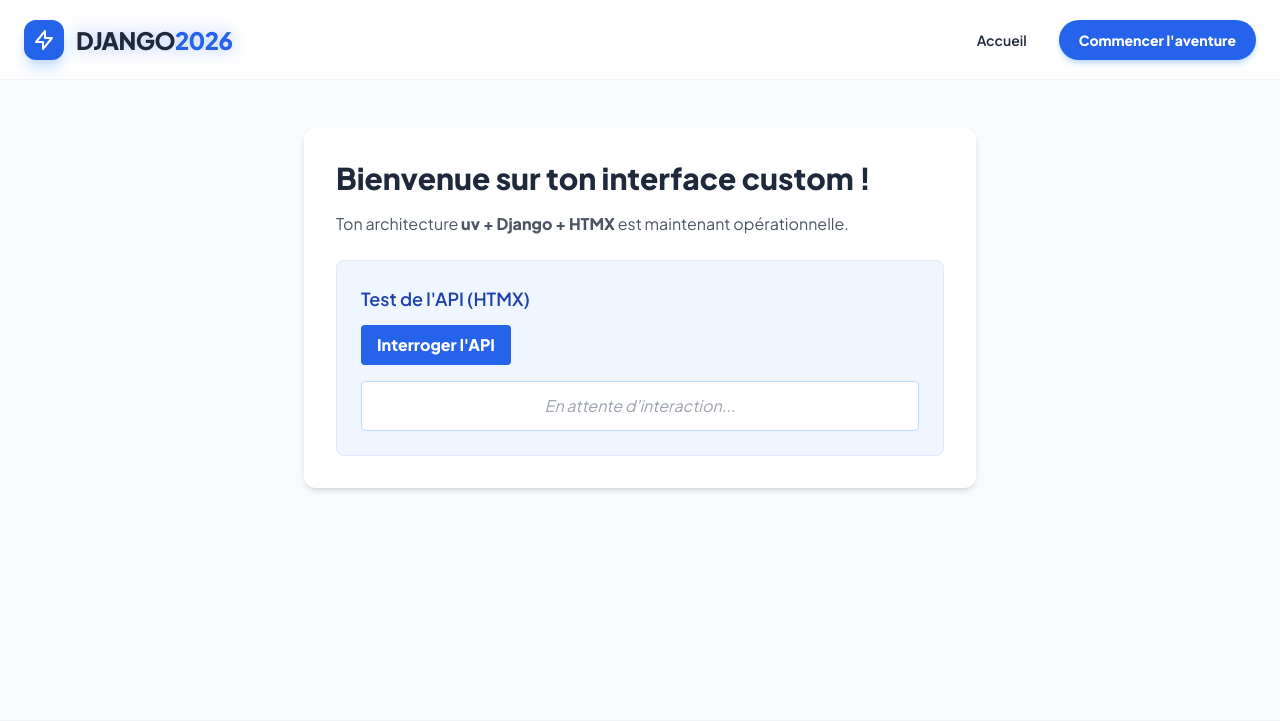
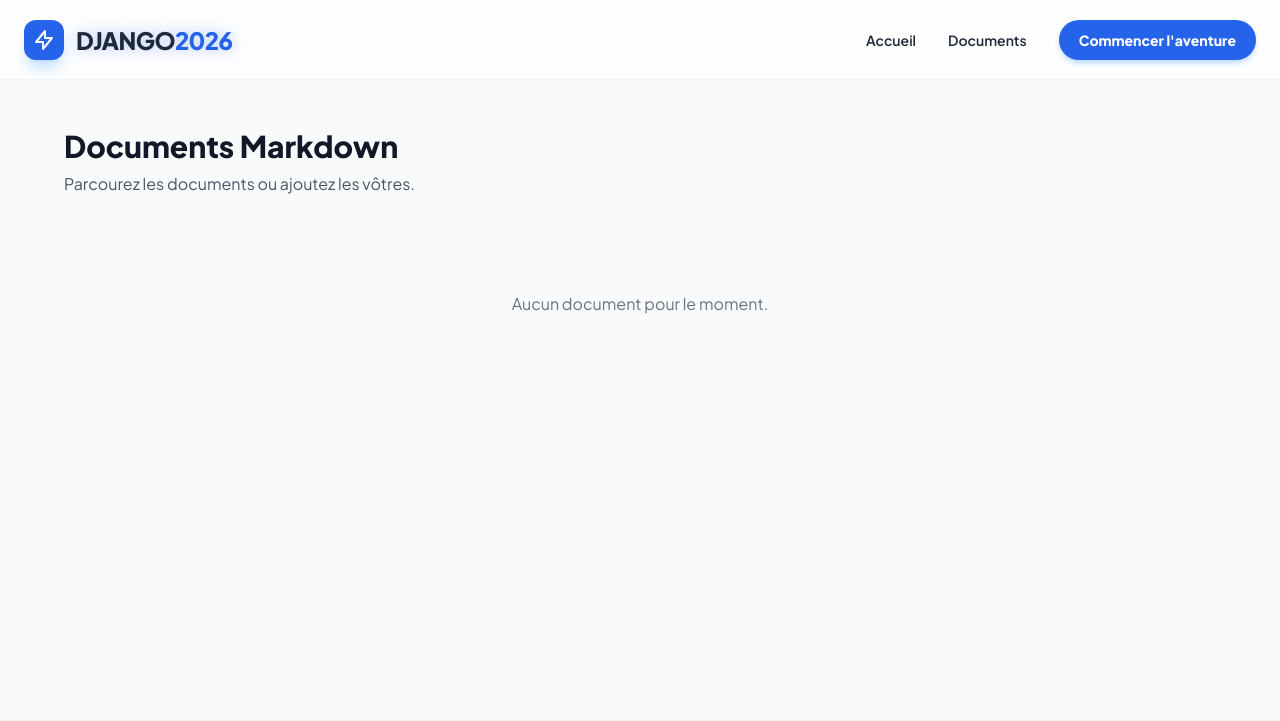
Before and after one commit to Worcesters/UV-DjangoRestFrameWork, a Django app: page / in a window 1280 px wide. Shown: the top 721 px of the page. Run offline with Django 5.2, Linux system fonts and the light colour scheme; some libraries are stand-ins or nearby versions.

Commit message:
develop : Ajout du service de markdown

```diff
--- a/apps/users/models.py
+++ b/apps/users/models.py
@@ -1,5 +1,6 @@
 from django.contrib.auth.models import AbstractUser, BaseUserManager
 from django.db import models
+from django.utils.text import slugify
 
 
 class UserManager(BaseUserManager):
@@ -54,3 +55,38 @@ class User(AbstractUser):
 
     def __str__(self):
         return self.email
+
+
+class MarkdownDoc(models.Model):
+    """Document Markdown : titre, description, contenu. Affiché en vignette sur l'accueil."""
+    title = models.CharField("Titre", max_length=200)
+    slug = models.SlugField(max_length=220, unique=True, allow_unicode=True, blank=True)
+    description = models.CharField("Description", max_length=500, blank=True)
+    content = models.TextField("Contenu Markdown", blank=True)
+    author = models.ForeignKey(
+        User,
+        on_delete=models.CASCADE,
+        related_name="markdown_docs",
+        null=True,
+        blank=True,
+    )
+    created_at = models.DateTimeField(auto_now_add=True)
+    updated_at = models.DateTimeField(auto_now=True)
+
+    class Meta:
+        ordering = ["-created_at"]
+        verbose_name = "Document Markdown"
+        verbose_name_plural = "Documents Markdown"
+
+    def save(self, *args, **kwargs):
+        if not self.slug:
+            base = slugify(self.title, allow_unicode=True) or "doc"
+            self.slug = base
+            n = 1
+            while MarkdownDoc.objects.filter(slug=self.slug).exclude(pk=self.pk).exists():
+                self.slug = f"{base}-{n}"
+                n += 1
+        super().save(*args, **kwargs)
+
+    def __str__(self):
+        return self.title
--- a/apps/users/templates/users/signup.html
+++ b/apps/users/templates/users/signup.html
@@ -40,7 +40,7 @@
 
     <div class="lg:col-span-5 sticky top-24">
         <div class="relative group">
-            <div class="absolute -inset-1 bg-gradient-to-r from-blue-600 to-indigo-600 rounded-3xl blur opacity-10 group-hover:opacity-20 transition duration-1000"></div>
+            <div class="absolute -inset-1 bg-gradient-to-r from-blue-600 to-indigo-600 rounded-3xl blur opacity-10 group-hover:opacity-20 transition duration-1000 pointer-events-none"></div>
             {% include "partials/user_form.html" %}
         </div>
 
--- a/apps/users/urls.py
+++ b/apps/users/urls.py
@@ -10,4 +10,7 @@ urlpatterns = [
     path('list-users/', views.user_list_partial, name='user_list'), # <-- LE NOM DOIT ETRE ICI
     path('signup/', views.signup_view, name='signup'),
     path('login/', views.login_view, name='login'),
+    path('logout/', views.logout_view, name='logout'),
+    path('docs/add/', views.document_create, name='document_create'),
+    path('docs/<slug:slug>/', views.document_detail, name='document_detail'),
 ]
--- a/apps/users/views.py
+++ b/apps/users/views.py
@@ -1,10 +1,11 @@
-from django.shortcuts import render, redirect
+from django.shortcuts import render, redirect, get_object_or_404
 from rest_framework.decorators import api_view
 from rest_framework.response import Response
 from django.contrib.auth.decorators import login_required
-from .models import User
+from .models import User, MarkdownDoc
 from django.db import IntegrityError
-from django.contrib.auth import authenticate, login
+from django.contrib.auth import authenticate, login, logout
+import markdown
 
 def index(request):
     """
@@ -16,7 +17,8 @@ def index(request):
         Le fragment HTML avec la liste des utilisateurs
     """
     users = User.objects.all().order_by('-date_joined')
-    return render(request, "index.html", {"users": users})
+    documents = MarkdownDoc.objects.all().order_by('-created_at')
+    return render(request, "index.html", {"users": users, "documents": documents})
 
 @api_view(['GET'])
 def api_hello(request):
@@ -124,3 +126,49 @@ def login_view(request):
 
     # GET : fragment avec formulaire connexion (clic onglet ou chargement direct)
     return render(request, "partials/user_form.html", {"active_tab": "login"})
+
+
+def logout_view(request):
+    """Déconnecte l'utilisateur et redirige vers la page d'inscription."""
+    logout(request)
+    return redirect("users:signup")
+
+
+def document_list(request):
+    """Liste des documents (pour inclusion HTMX si besoin)."""
+    documents = MarkdownDoc.objects.all().order_by('-created_at')
+    return render(request, "partials/document_cards.html", {"documents": documents})
+
+
+@login_required
+def document_create(request):
+    """Formulaire d'ajout d'un document .md avec titre, description, contenu."""
+    if request.method == "POST":
+        title = request.POST.get("title", "").strip()
+        description = request.POST.get("description", "").strip()
+        content = request.POST.get("content", "")
+        if not title:
+            return render(
+                request,
+                "users/document_form.html",
+                {"error": "Le titre est obligatoire.", "title": title, "description": description, "content": content},
+            )
+        doc = MarkdownDoc.objects.create(
+            title=title,
+            description=description,
+            content=content,
+            author=request.user,
+        )
+        return redirect("users:document_detail", slug=doc.slug)
+    return render(request, "users/document_form.html", {})
+
+
+def document_detail(request, slug):
+    """Viewer : affiche le document Markdown rendu en HTML."""
+    doc = get_object_or_404(MarkdownDoc, slug=slug)
+    html_content = markdown.markdown(doc.content, extensions=["extra", "nl2br"])
+    return render(
+        request,
+        "users/document_detail.html",
+        {"doc": doc, "html_content": html_content},
+    )
--- a/pyproject.toml
+++ b/pyproject.toml
@@ -9,6 +9,7 @@ dependencies = [
     "django-environ>=0.12.1",
     "djangorestframework>=3.16.1",
     "whitenoise>=6.11.0",
+    "markdown>=3.7",
 ]
 
 [dependency-groups]
--- a/templates/base.html
+++ b/templates/base.html
@@ -52,6 +52,10 @@
                     Accueil
                     <span class="absolute -bottom-1 left-0 w-0 h-0.5 bg-blue-600 transition-all group-hover:w-full"></span>
                 </a>
+                <a href="/#documents-grid" class="text-sm font-semibold hover:text-blue-600 transition-colors relative group">
+                    Documents
+                    <span class="absolute -bottom-1 left-0 w-0 h-0.5 bg-blue-600 transition-all group-hover:w-full"></span>
+                </a>
 
                 {% if user.is_authenticated %}
                     <a href="/profile/" class="text-sm font-semibold hover:text-blue-600 transition-colors flex items-center gap-2">
@@ -60,7 +64,7 @@
                         </div>
                         Mon Profil
                     </a>
-                    <a href="/admin/logout/" class="text-sm font-semibold text-gray-500 hover:text-red-500">Déconnexion</a>
+                    <a href="{% url 'users:logout' %}" class="text-sm font-semibold text-gray-500 hover:text-red-500">Déconnexion</a>
                 {% else %}
                     <a href="/signup/" class="px-5 py-2.5 bg-blue-600 text-white rounded-full text-sm font-bold shadow-md shadow-blue-200 hover:bg-blue-700 hover:-translate-y-0.5 transition-all">
                         Commencer l'aventure
--- a/templates/index.html
+++ b/templates/index.html
@@ -1,26 +1,24 @@
 {% extends "base.html" %}
 
-{% block title %}Accueil - Mon Projet{% endblock %}
+{% block title %}Accueil - Documents{% endblock %}
 
 {% block content %}
-<div class="max-w-2xl mx-auto bg-white p-8 rounded-xl shadow-md">
-    <h1 class="text-3xl font-bold mb-4">Bienvenue sur ton interface custom !</h1>
-    <p class="text-gray-600 mb-6">
-        Ton architecture <strong>uv + Django + HTMX</strong> est maintenant opérationnelle.
-    </p>
+<div class="max-w-6xl mx-auto">
+    <section class="mb-12">
+        <h1 class="text-3xl font-bold text-gray-900 mb-2">Documents Markdown</h1>
+        <p class="text-gray-600">Parcourez les documents ou ajoutez les vôtres.</p>
+        {% if user.is_authenticated %}
+        <a href="{% url 'users:document_create' %}"
+           class="inline-flex items-center gap-2 mt-4 px-5 py-2.5 bg-blue-600 text-white font-bold rounded-xl hover:bg-blue-700 shadow-lg shadow-blue-500/25 transition">
+            <svg class="w-5 h-5" fill="none" stroke="currentColor" viewBox="0 0 24 24"><path stroke-linecap="round" stroke-linejoin="round" stroke-width="2" d="M12 4v16m8-8H4"/></svg>
+            Ajouter un document
+        </a>
+        {% endif %}
+    </section>
 
-    <div class="p-6 bg-blue-50 border border-blue-100 rounded-lg">
-        <h2 class="text-lg font-semibold text-blue-800 mb-3">Test de l'API (HTMX)</h2>
+    <section class="grid grid-cols-1 sm:grid-cols-2 lg:grid-cols-3 gap-6" id="documents-grid">
+        {% include "partials/document_cards.html" with documents=documents %}
+    </section>
 
-        <button hx-get="/api/hello/" hx-target="#api-response" hx-swap="innerHTML"
-            class="bg-blue-600 hover:bg-blue-700 text-white font-bold py-2 px-4 rounded transition">
-            Interroger l'API
-        </button>
-
-        <div id="api-response"
-            class="mt-4 p-3 bg-white rounded border border-blue-200 min-h-[50px] flex items-center justify-center italic text-gray-400">
-            En attente d'interaction...
-        </div>
-    </div>
 </div>
 {% endblock %}
--- /dev/null
+++ b/templates/partials/document_cards.html
@@ -0,0 +1,21 @@
+{% for doc in documents %}
+<a href="{% url 'users:document_detail' slug=doc.slug %}"
+   class="group block p-6 bg-white rounded-2xl border-2 border-gray-100 shadow-sm hover:shadow-xl hover:border-blue-200 transition-all duration-300 text-left">
+    <div class="flex items-start justify-between gap-3">
+        <div class="min-w-0 flex-1">
+            <h3 class="text-lg font-bold text-gray-900 group-hover:text-blue-600 transition-colors truncate">{{ doc.title }}</h3>
+            {% if doc.description %}
+            <p class="mt-1 text-sm text-gray-500 line-clamp-2">{{ doc.description }}</p>
+            {% else %}
+            <p class="mt-1 text-sm text-gray-400 italic">Aucune description</p>
+            {% endif %}
+            <p class="mt-3 text-xs text-gray-400">{{ doc.created_at|date:"d/m/Y" }}{% if doc.author %} · {{ doc.author.email }}{% endif %}</p>
+        </div>
+        <span class="flex-shrink-0 w-10 h-10 rounded-xl bg-blue-50 text-blue-600 flex items-center justify-center group-hover:bg-blue-100 transition">
+            <svg class="w-5 h-5" fill="none" stroke="currentColor" viewBox="0 0 24 24"><path stroke-linecap="round" stroke-linejoin="round" stroke-width="2" d="M9 12h6m-6 4h6m2 5H7a2 2 0 01-2-2V5a2 2 0 012-2h5.586a1 1 0 01.707.293l5.414 5.414a1 1 0 01.293.707V19a2 2 0 01-2 2z"/></svg>
+        </span>
+    </div>
+</a>
+{% empty %}
+<p class="col-span-full text-center text-gray-500 py-12">Aucun document pour le moment.</p>
+{% endfor %}
```
Also changed, not shown: apps/users/templates/users/document_detail.html (added, +32 -0 lines), apps/users/templates/users/document_form.html (added, +78 -0 lines), templates/partials/user_form.html (+5 -3 lines), apps/users/migrations/0002_alter_user_managers.py (added), apps/users/migrations/0003_markdowndoc.py (added), 1 other file.
